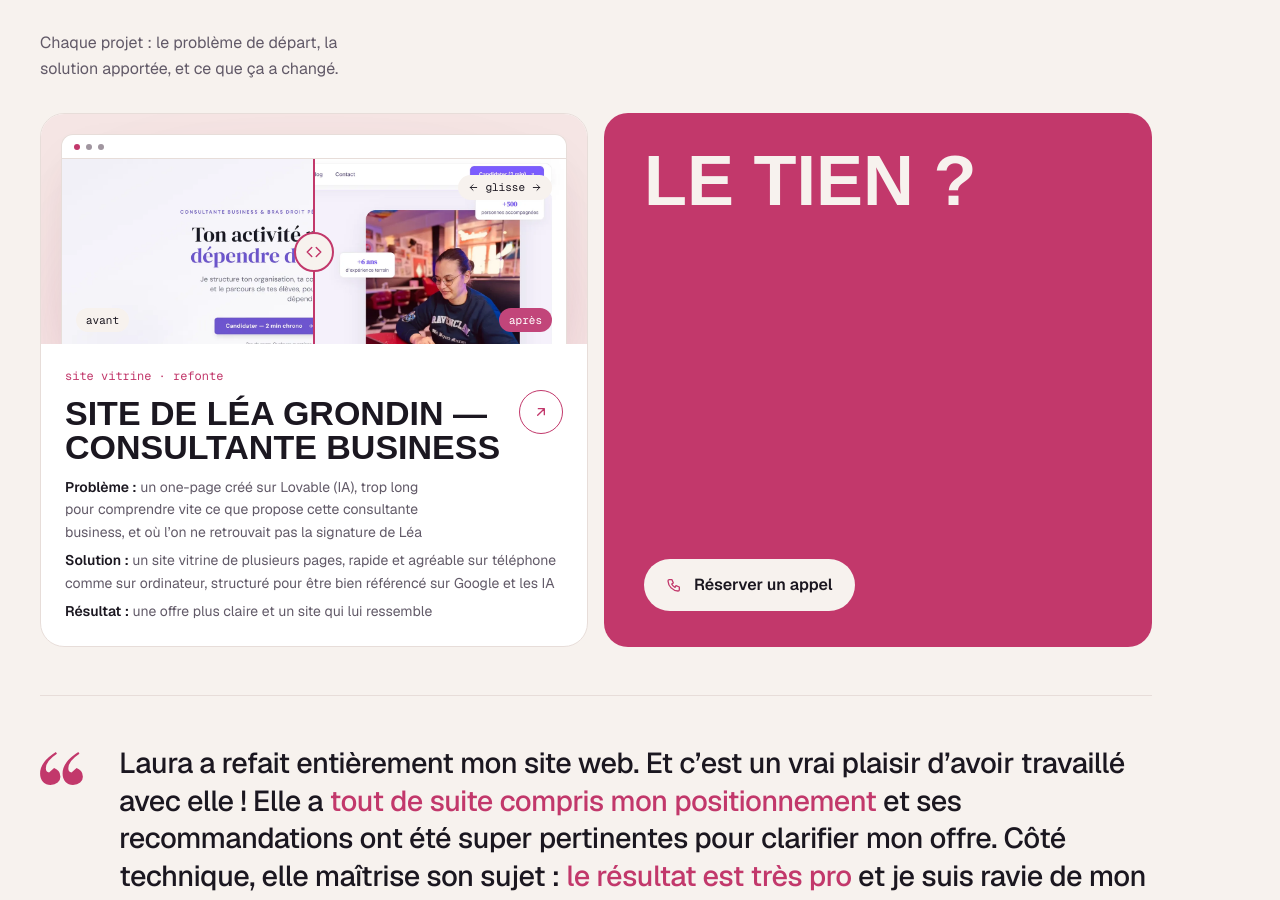
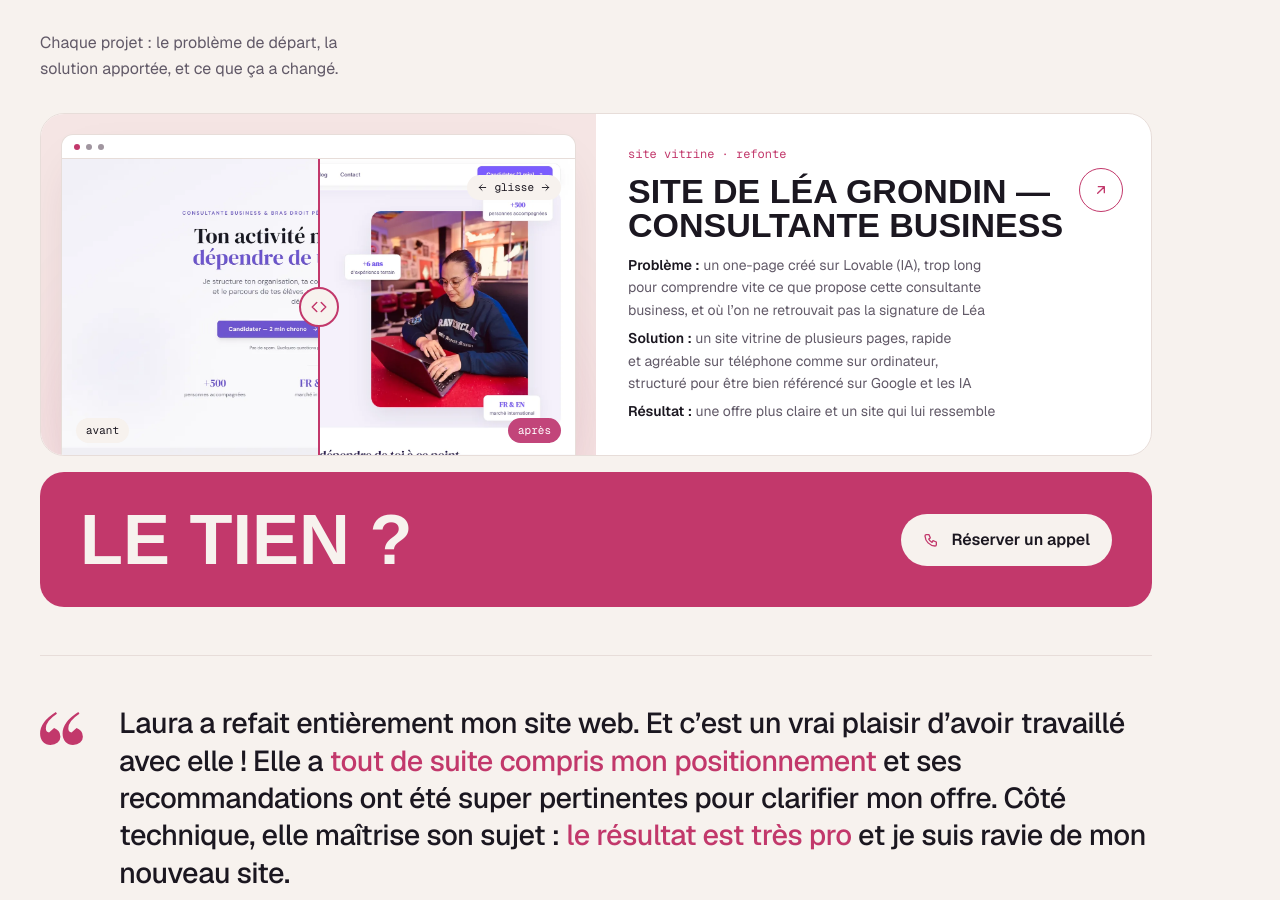
Before and after one commit to Flaura-dev/flaura-dev.com, a Next.js app: page / in a window 1280 px wide. Shown: the part 2245-3145 px from the top of the page. Built offline with nearby package versions, Linux system fonts and the light colour scheme; a web font is replaced by a local one.

Commit message:
Passe la carte de Léa en largeur et remet le bandeau « Le tien ? » d'origine
Avec un seul projet, la carte prend toute la ligne : comparateur avant/après
à gauche, problème, solution et résultat à droite. Le bandeau rose repasse
en pleine largeur dessous, comme avant.

```diff
--- a/components/projects/CtaBanner.tsx
+++ b/components/projects/CtaBanner.tsx
@@ -1,16 +1,10 @@
 import Link from "next/link";
 import { PhoneIcon } from "@/components/ui/icons";
-import { cx } from "@/lib/cx";
 
-/** Bandeau rose « Le tien ? », pleine largeur ou, à côté d'une carte projet, en colonne. */
-export function CtaBanner({ beside = false }: { beside?: boolean }) {
+/** Bandeau rose pleine largeur « Le tien ? ». */
+export function CtaBanner() {
   return (
-    <div
-      className={cx(
-        "flex flex-wrap items-center justify-between gap-6 rounded-3xl bg-pink px-7 py-8 text-bg md:px-10 md:py-9",
-        beside ? "md:flex-col md:flex-nowrap md:items-start" : "md:col-span-full",
-      )}
-    >
+    <div className="flex flex-wrap items-center justify-between gap-6 rounded-3xl bg-pink px-7 py-8 text-bg md:col-span-full md:px-10 md:py-9">
       {/* 72 px max : reste sous les titres de section (110 px). */}
       <p className="font-display text-[clamp(3rem,2rem+3vw,4.5rem)] leading-[0.9] font-black uppercase">
         Le tien&nbsp;?
--- a/components/projects/ProjectCard.tsx
+++ b/components/projects/ProjectCard.tsx
@@ -1,15 +1,28 @@
 import { ArrowUpRightIcon } from "@/components/ui/icons";
 import type { Project } from "@/content/projects";
+import { cx } from "@/lib/cx";
 import { ProjectVisual } from "./ProjectVisual";
 
+type ProjectCardProps = {
+  project: Project;
+  /** Toute la ligne : capture à gauche, texte à droite (à partir de md). */
+  wide?: boolean;
+};
+
 /** Carte projet de l'accueil (version courte), avec un lien ↗ quand le site est en ligne. */
-export function ProjectCard({ project }: { project: Project }) {
+export function ProjectCard({ project, wide = false }: ProjectCardProps) {
   return (
-    <article className="group flex flex-col overflow-clip rounded-3xl border border-line bg-surface">
-      <div className="relative h-[230px] overflow-clip">
+    <article
+      className={cx(
+        "group flex flex-col overflow-clip rounded-3xl border border-line bg-surface",
+        wide && "md:col-span-full md:grid md:grid-cols-2",
+      )}
+    >
+      {/* En largeur, la capture prend la hauteur du texte d'à côté. */}
+      <div className={cx("relative h-[230px] overflow-clip", wide && "md:h-auto md:min-h-[300px]")}>
         <ProjectVisual project={project} eager={false} />
       </div>
-      <div className="flex flex-1 flex-col gap-3 p-6">
+      <div className={cx("flex flex-1 flex-col gap-3 p-6", wide && "md:justify-center md:p-8")}>
         <p className="font-mono text-xs text-pink">{project.label}</p>
         {/* Le lien ↗ déborde sans agrandir la ligne : les titres restent alignés entre les cartes. */}
         <div className="@container flex items-start justify-between gap-4">
--- a/components/projects/grid.ts
+++ b/components/projects/grid.ts
@@ -6,8 +6,8 @@ import { projects } from "@/content/projects";
  */
 const twoColumns = projects.length < 3;
 
-/** Avec un seul projet, le bandeau « Le tien ? » prend la case d'à côté au lieu d'une ligne entière. */
-export const BANNER_BESIDE_PROJECT = projects.length === 1;
+/** Un seul projet : sa carte prend toute la ligne, capture à gauche et texte à droite. */
+export const SINGLE_PROJECT = projects.length === 1;
 
 // grid-cols-1 : sans colonne définie, la carte s'élargit à son contenu et dépasse sur petit écran.
 export const PROJECT_GRID = twoColumns
--- a/components/sections/Projects.tsx
+++ b/components/sections/Projects.tsx
@@ -1,6 +1,6 @@
 import Link from "next/link";
 import { CtaBanner } from "@/components/projects/CtaBanner";
-import { BANNER_BESIDE_PROJECT, PROJECT_GRID } from "@/components/projects/grid";
+import { PROJECT_GRID, SINGLE_PROJECT } from "@/components/projects/grid";
 import { ProjectCard } from "@/components/projects/ProjectCard";
 import { Testimonial } from "@/components/projects/Testimonial";
 import { Container } from "@/components/ui/Container";
@@ -34,9 +34,9 @@ export function Projects() {
 
         <div className={cx("grid gap-4", PROJECT_GRID)}>
           {projects.slice(0, HOME_PROJECTS_COUNT).map((project) => (
-            <ProjectCard key={project.slug} project={project} />
+            <ProjectCard key={project.slug} project={project} wide={SINGLE_PROJECT} />
           ))}
-          <CtaBanner beside={BANNER_BESIDE_PROJECT} />
+          <CtaBanner />
         </div>
 
         <Testimonial />
```
